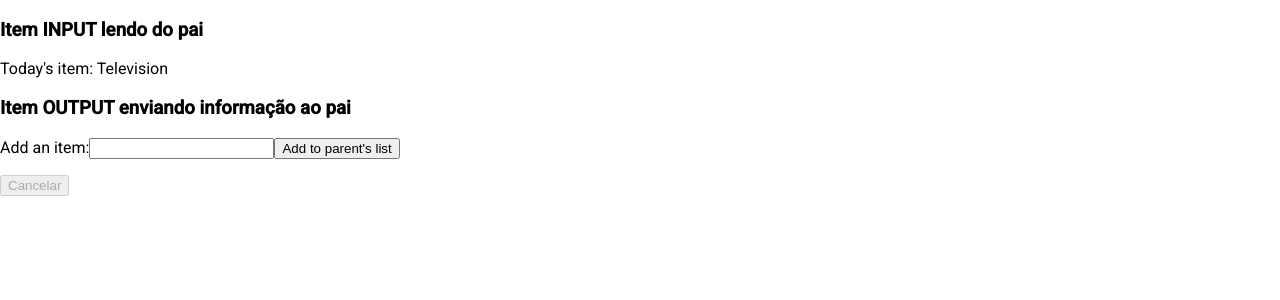
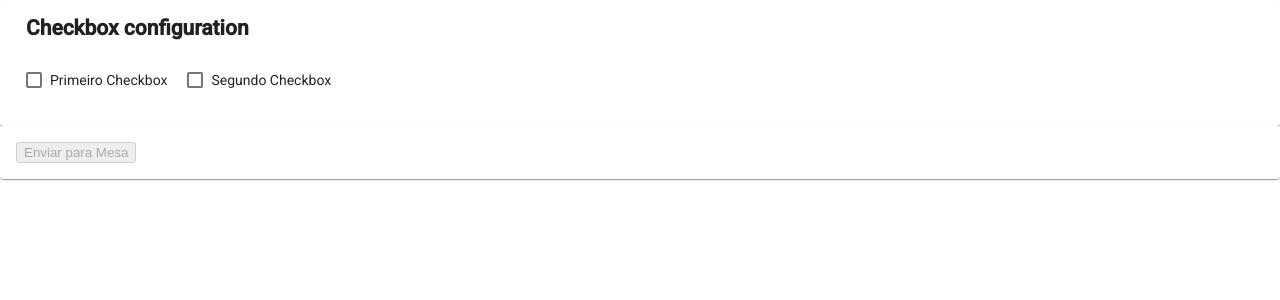
Before and after one commit to felipemv13/testes-angular, an Angular app: page / in a window 1280 px wide. Shown: the top 300 px of the page. Built offline with nearby package versions, Linux system fonts and the light colour scheme.

Commit message:
Ajuste para funcionamento do botao cancelar

```diff
--- a/src/app/app-routing.module.ts
+++ b/src/app/app-routing.module.ts
@@ -1,6 +1,5 @@
 import { NgModule } from '@angular/core';
 import { Routes, RouterModule } from '@angular/router';
-
 
 const routes: Routes = [];
 
--- a/src/app/app.component.html
+++ b/src/app/app.component.html
@@ -1,19 +1,2 @@
-<!-- código exemplo INPUT -->
-<!-- <app-item-detail [item]="currentItem"></app-item-detail> -->
 
-<!-- código exemplo OUTPUT -->
-<!-- <app-item-detail (newItemEvent)="addItem($event)"></app-item-detail> -->
-
-
-<!-- utilizando mesmo componente
-  para não ser exibido repetidos em tela -->
-<!-- código exemplo OUTPUT -->
-<app-item-detail
-  [item]="currentItem"
-  (newItemEvent)="addItem($event)">
-</app-item-detail>
-
-<ul>
-  <li *ngFor="let item of items">{{item}}</li>
-</ul>
-<button type="button" [disabled]="botaoDesativado">Cancelar</button>
+<app-parent-component></app-parent-component>
--- a/src/app/app.component.scss
+++ b/src/app/app.component.scss
@@ -0,0 +1,3 @@
+button {
+  margin-right: 8px;
+}
--- a/src/app/app.component.ts
+++ b/src/app/app.component.ts
@@ -7,22 +7,5 @@ import { Component } from '@angular/core';
 })
 export class AppComponent {
 
-  // CÓDIGO EXEMPLO INPUT
-  currentItem = 'Television';
 
-
-  // CÓDIGO EXEMPLO OUTPUT
-  items =  []; //['item1', 'item2', 'item3', 'item4'];
-
-  addItem(newItem: string) {
-    this.items.push(newItem);
-
-    this.botaoDesativado = this.items.length <= 0;
-  }
-
-  botaoDesativado = true;
-  ativarDesativar(value: boolean) {
-    console.log(value);
-    this.botaoDesativado = this.items.length > 0;
-  }
 }
--- a/src/app/item-detail/item-detail.component.html
+++ b/src/app/item-detail/item-detail.component.html
@@ -1,13 +1,30 @@
 <!-- código exemplo INPUT -->
-<h3>Item INPUT lendo do pai</h3>
+<!-- <h3>Item INPUT lendo do pai</h3>
 <p>
   Today's item: {{item}}
-</p>
+</p> -->
+
 
 
 <!-- código exemplo do OUTPUT -->
-<h3>Item OUTPUT enviando informação ao pai</h3>
+<!-- <h3>Item OUTPUT enviando informação ao pai</h3>
 <label for="item-input">Add an item:</label>
 <input type="text" id="item-input" #newItem>
 <button type="button" (click)="addNewItem(newItem.value)">
-  Add to parent's list</button>
+  Add to parent's list</button> -->
+
+
+
+<!--  código exemplo OUTPUT, INPUT
+      com Angular Material -->
+<mat-card>
+  <mat-card-content>
+    <h2 class="example-h2">Checkbox configuration</h2>
+    <section class="example-section">
+      <mat-checkbox class="example-margin" (click)="avisarBotaoCancelar($event)"  [(ngModel)]="primeiroCheckbox">
+        Primeiro Checkbox</mat-checkbox>
+      <mat-checkbox class="example-margin" (click)="avisarBotaoCancelar($event)"  [(ngModel)]="segundoCheckbox">
+        Segundo Checkbox</mat-checkbox>
+    </section>
+  </mat-card-content>
+</mat-card>
--- a/src/app/item-detail/item-detail.component.scss
+++ b/src/app/item-detail/item-detail.component.scss
@@ -0,0 +1,15 @@
+
+.example-h2 {
+  margin: 10px;
+}
+
+.example-section {
+  display: flex;
+  align-content: center;
+  align-items: center;
+  height: 60px;
+}
+
+.example-margin {
+  margin: 0 10px;
+}
--- a/src/app/item-detail/item-detail.component.ts
+++ b/src/app/item-detail/item-detail.component.ts
@@ -6,6 +6,8 @@ import { Output, EventEmitter, Component, Input } from '@angular/core';
   styleUrls: ['./item-detail.component.scss']
 })
 export class ItemDetailComponent {
+
+checked="true";
 
   // CÓDIGO EXEMPLO INPUT
   @Input()
@@ -21,7 +23,19 @@ export class ItemDetailComponent {
   }
 
 
-  ativarDesativarCancelar() {
-    // implementar lógica de desativar/ativar cancelar
+
+
+  // CÓDIGO EXEMPLO COM ANGULAR MATERIAL
+  primeiroCheckbox = false;
+  segundoCheckbox = false;
+
+  @Output() avisoBotaoCancelar = new EventEmitter<boolean>();
+
+  avisarBotaoCancelar(evento){
+    console.log('primeiroCheckbox',this.primeiroCheckbox);
+    // console.log('segundoCheckbox', this.segundoCheckbox);
+    this.avisoBotaoCancelar.emit(this.primeiroCheckbox);
   }
+
+
 }
--- a/src/app/parent-component/parent-component.component.html
+++ b/src/app/parent-component/parent-component.component.html
@@ -1 +1,36 @@
-<p>parent-component works!</p>
+<!-- código exemplo INPUT -->
+<!-- <app-item-detail [item]="currentItem"></app-item-detail> -->
+
+<!-- código exemplo OUTPUT -->
+<!-- <app-item-detail (newItemEvent)="addItem($event)"></app-item-detail> -->
+
+<!-- utilizando mesmo componente
+  para não ser exibido repetidos em tela -->
+<!-- código exemplo OUTPUT -->
+<!-- <div>
+  <app-item-detail [item]="currentItem" (newItemEvent)="addItem($event)">
+  </app-item-detail>
+
+  <ul>
+    <li *ngFor="let item of items">{{ item }}</li>
+  </ul>
+  <button type="button" [disabled]="botaoDesativado">Cancelar</button>
+</div> -->
+
+
+
+
+<!--  código exemplo OUTPUT
+      com Angular Material -->
+      <div>
+        <app-item-detail (avisoBotaoCancelar)="validarBotaoEnviar($event)">
+        </app-item-detail>
+
+        <mat-card>
+          <mat-card-content>
+            <section class="example-section">
+              <button mat-button [disabled]="envioMesaDesabilitado">Enviar para Mesa</button>
+            </section>
+          </mat-card-content>
+        </mat-card>
+      </div>
--- a/src/app/parent-component/parent-component.component.ts
+++ b/src/app/parent-component/parent-component.component.ts
@@ -1,15 +1,35 @@
-import { Component, OnInit } from '@angular/core';
+import { Component } from '@angular/core';
 
 @Component({
   selector: 'app-parent-component',
   templateUrl: './parent-component.component.html',
   styleUrls: ['./parent-component.component.scss']
 })
-export class ParentComponentComponent implements OnInit {
+export class ParentComponentComponent {
 
-  constructor() { }
 
-  ngOnInit() {
+  // CÓDIGO EXEMPLO INPUT
+  currentItem = 'Television';
+
+
+
+  // CÓDIGO EXEMPLO OUTPUT
+  items =  []; //['item1', 'item2', 'item3', 'item4'];
+  botaoDesativado = true;
+
+  addItem(newItem: string) {
+    this.items.push(newItem);
+    this.botaoDesativado = this.items.length <= 0;
+  }
+
+
+
+
+  // CÓDIGO EXEMPLO COM ANGULAR MATERIAL
+  envioMesaDesabilitado = true;
+
+  validarBotaoEnviar(value: boolean) {
+    this.envioMesaDesabilitado = value;
   }
 
 }
```
Also changed, not shown: src/app/app.module.ts (+9 -1 lines).
